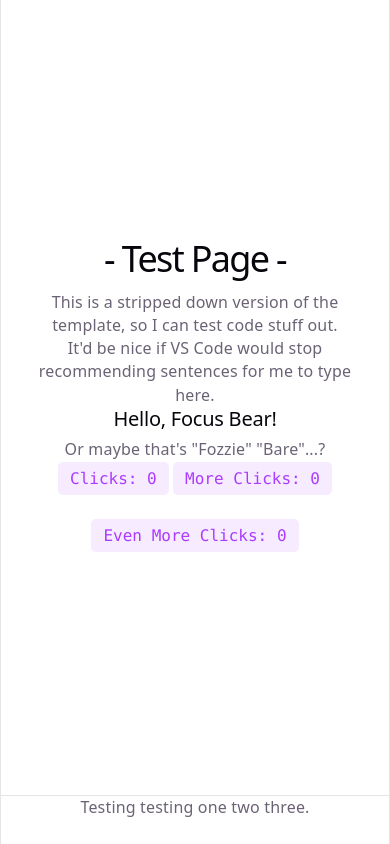
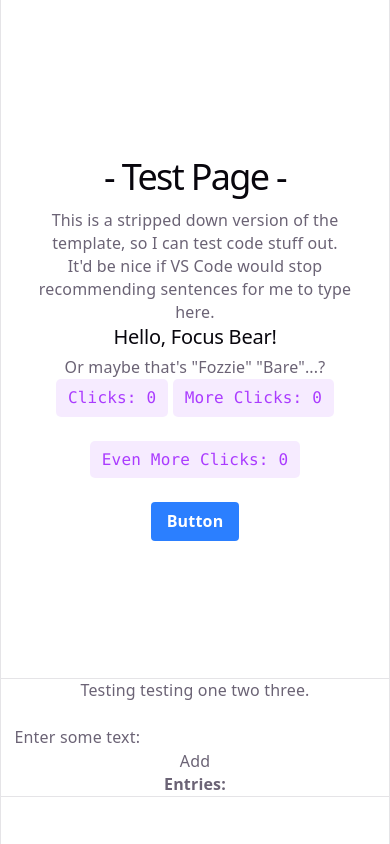
Before and after one commit to Courtenay-J/courtenay-j-intern-repo, a React (Vite) app in the folder 5. React Fundamentals/react-test/: page / in a window 390 px wide. Built offline with nearby package versions, Linux system fonts and the light colour scheme.

Commit message:
Add: ResponsiveList, user input writeup for issue #29

```diff
--- a/5. React Fundamentals/react-test/package.json
+++ b/5. React Fundamentals/react-test/package.json
@@ -10,6 +10,7 @@
     "preview": "vite preview"
   },
   "dependencies": {
+    "@tailwindcss/postcss": "^4.2.2",
     "react": "^19.2.4",
     "react-dom": "^19.2.4"
   },
--- a/5. React Fundamentals/react-test/src/App.css
+++ b/5. React Fundamentals/react-test/src/App.css
@@ -1,3 +1,5 @@
+@import "tailwindcss";
+
 .counter {
   font-size: 16px;
   padding: 5px 10px;
--- a/5. React Fundamentals/react-test/src/App.jsx
+++ b/5. React Fundamentals/react-test/src/App.jsx
@@ -2,6 +2,7 @@
 import './App.css'
 import { HelloWorld } from './HelloWorld.jsx'
 import { Counter} from './Counter.jsx'
+import { ResponsiveList } from './ResponsiveList.jsx'
 
 function App() {
   return (
@@ -19,11 +20,19 @@ function App() {
             <HelloWorld fname="Fozzie" species="Bare"/>
             <Counter text="Clicks:" /> <Counter text="More Clicks:" /> <Counter text="Even More Clicks:" />
           </p>
+
+          <button class="bg-blue-500 hover:bg-blue-700 text-white font-bold py-2 px-4 rounded">
+          Button
+          </button>
         </div>
       </section>
 
       <section id="spacer"><p>Testing testing one two three.</p></section>
+           <ResponsiveList />
 
+      <section id="spacer">
+        <p></p>
+      </section>
 
     </>
   )
--- /dev/null
+++ b/5. React Fundamentals/react-test/src/ResponsiveList.jsx
@@ -0,0 +1,35 @@
+import { useState } from 'react'
+let nextId = 0;
+
+/*  ResponsiveList:
+    Accepts text from user via input, stores in array, and displays array as list.
+
+*/
+export function ResponsiveList(){
+    const [text, setText] = useState('');   //For the input in the text box
+    const [entries, setEntry] = useState([]); //For the stored array
+
+    //Add user input to array and prevent page refresh
+    function handleSubmit(e){
+        e.preventDefault(); //Prevents page refresh
+        setEntry([...entries, {id: nextId++, text}]);
+    }
+
+    return(
+    <>
+        <form onSubmit={handleSubmit}>
+            <label for="input">Enter some text:   </label>
+            <input type="text"
+                value={text}
+                onChange={e=>setText(e.target.value)}></input>
+            <button type="submit" >Add</button>
+        </form>
+
+
+        <p><strong>Entries:</strong></p>
+        <ul>
+            {entries.map(text=> (<li key={text.id}>{text.text}</li>))}
+        </ul>
+    </>
+    );
+}
--- a/5. React Fundamentals/react-test/src/index.css
+++ b/5. React Fundamentals/react-test/src/index.css
@@ -1,3 +1,5 @@
+@import "tailwindcss";
+
 :root {
   --text: #6b6375;
   --text-h: #08060d;
--- a/5. React Fundamentals/react-test/tailwind.config.js
+++ b/5. React Fundamentals/react-test/tailwind.config.js
@@ -1,8 +1,11 @@
 /** @type {import('tailwindcss').Config} */
 export default {
-  content: ["./src/**/*.{js,jsx,ts,tsx}"],
+  content: [
+    "./index.html",
+    "./src/**/*.{js,ts,jsx,tsx}"
+  ],
   theme: {
     extend: {},
   },
-  plugins: [],
+  plugins: ["@tailwindcss/postcss"],
 }
```
Also changed, not shown: 2 other files (tests, documents, lock files or other folders).
